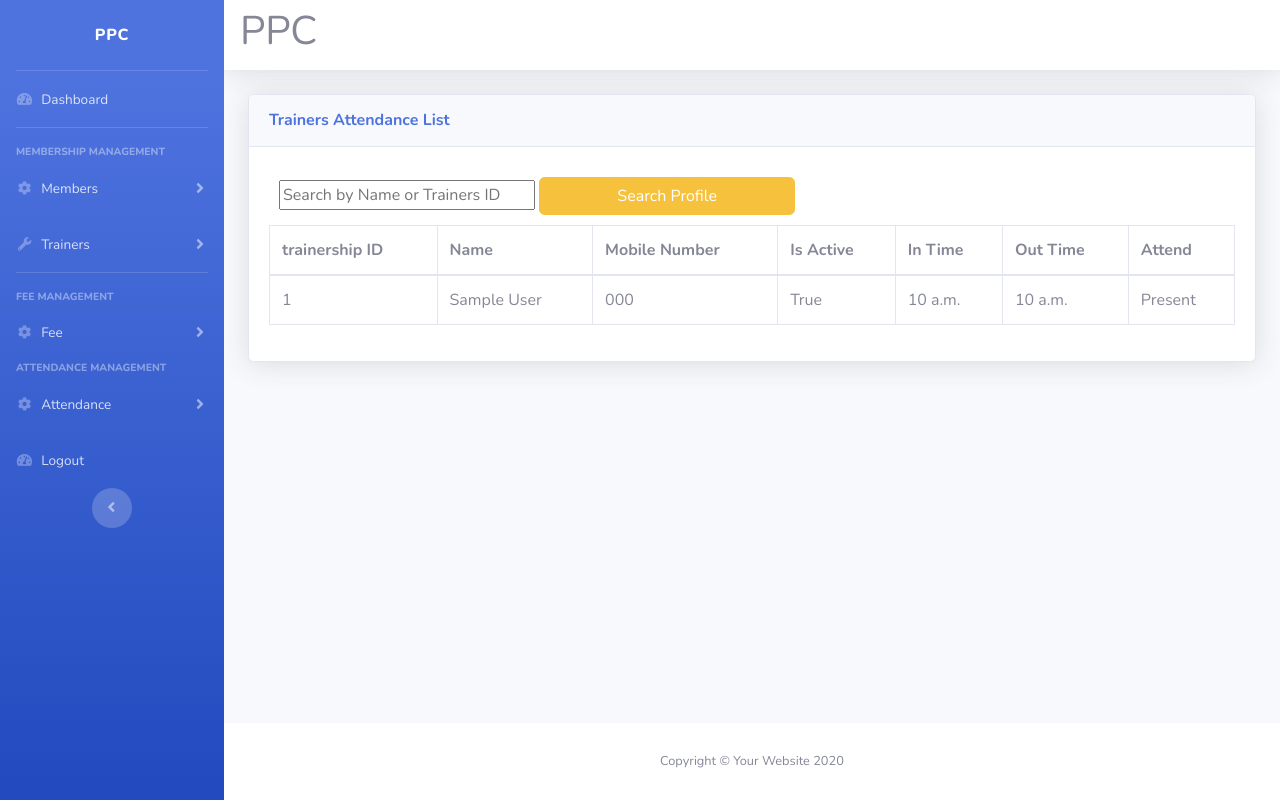
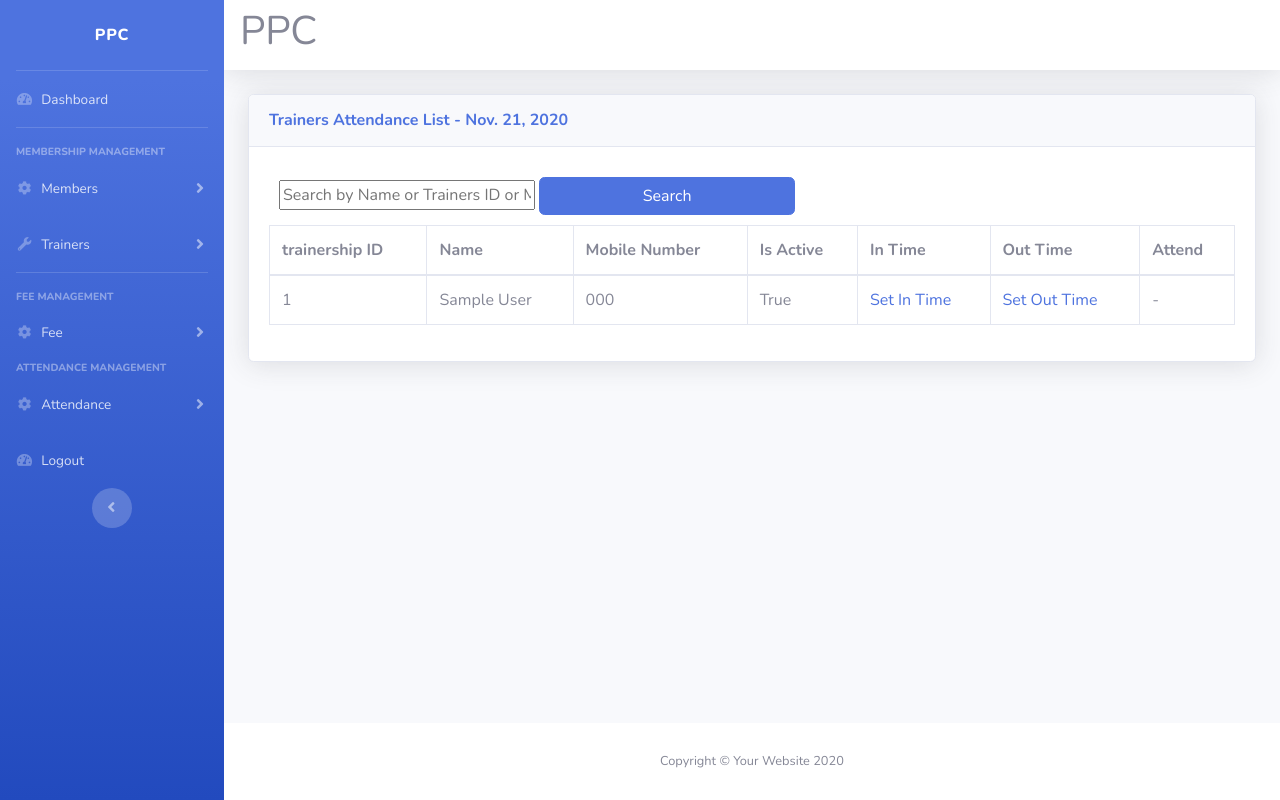
Before and after one commit to rohitgeddam/ppc-durg, a Django app: page /attendance/trainers/ in a window 1280 px wide. Run offline with Django 3.2, Linux system fonts and the light colour scheme; tables that the repository leaves empty hold one stand-in row (values such as "Sample post"); some libraries are stand-ins or nearby versions.

Commit message:
Fix: fix repeated attendance problem

```diff
--- a/attendance/views.py
+++ b/attendance/views.py
@@ -22,6 +22,15 @@ class MemberList(ListView):
     context_object_name = "members_list"
     paginate_by = 20
 
+    def get_context_data(self, **kwargs):
+        # Call the base implementation first to get a context
+        context = super().get_context_data(**kwargs)
+        # Add in a QuerySet of all the books
+
+        context["today"] = datetime.date.today()
+
+        return context
+
     def get_queryset(self):
         query = self.request.GET.get("q")
         if query:
@@ -32,6 +41,8 @@ class MemberList(ListView):
                 | Q(last_name__icontains=query)
                 | Q(membership_id__icontains=query)
                 | Q(full_name__icontains=query)
+                | Q(mobile_number_1__icontains=query)
+                | Q(mobile_number_2__icontains=query)
             )
         else:
             object_list = self.model.objects.all()
@@ -80,6 +91,15 @@ class TrainerList(ListView):
     context_object_name = "trainers_list"
     paginate_by = 20
 
+    def get_context_data(self, **kwargs):
+        # Call the base implementation first to get a context
+        context = super().get_context_data(**kwargs)
+        # Add in a QuerySet of all the books
+
+        context["today"] = datetime.date.today()
+
+        return context
+
     def get_queryset(self):
         query = self.request.GET.get("q")
         if query:
@@ -88,8 +108,10 @@ class TrainerList(ListView):
             ).filter(
                 Q(first_name__icontains=query)
                 | Q(last_name__icontains=query)
-                | Q(trainer_id__icontains=query)
+                | Q(membership_id__icontains=query)
                 | Q(full_name__icontains=query)
+                | Q(mobile_number_1__icontains=query)
+                | Q(mobile_number_2__icontains=query)
             )
         else:
             object_list = self.model.objects.all()
--- a/memberships/models.py
+++ b/memberships/models.py
@@ -14,25 +14,28 @@ class Trainer(models.Model):
     trainer_id = models.CharField(max_length=255, blank=True, null=False)
     first_name = models.CharField(max_length=255, null=False, blank=False)
     last_name = models.CharField(max_length=255, null=False, blank=False)
-    dob = models.DateField(null=False, blank=False, default="2000-05-08")
+    dob = models.DateField()
     home_address = models.CharField(max_length=512, null=False, blank=False)
     mobile_number_1 = models.CharField(max_length=10)
-    mobile_number_2 = models.CharField(max_length=10)
+    mobile_number_2 = models.CharField(max_length=10, null=True, blank=True)
     is_active = models.BooleanField(default=False)
 
     def __str__(self):
         return f"{self.first_name} {self.last_name}"
+
+    class Meta:
+        unique_together = ("first_name", "last_name", "dob", "mobile_number_1")
 
 
 class Member(models.Model):
     membership_id = models.CharField(max_length=255, blank=True, null=False)
     first_name = models.CharField(max_length=255, null=False, blank=False)
     last_name = models.CharField(max_length=255, null=False, blank=False)
-    dob = models.DateField(null=False, blank=False, default="2000-05-08")
+    dob = models.DateField()
     wo_ho_so_do = models.CharField(max_length=255, null=False, blank=False)
     home_address = models.CharField(max_length=512, null=False, blank=False)
     mobile_number_1 = models.CharField(max_length=10)
-    mobile_number_2 = models.CharField(max_length=10)
+    mobile_number_2 = models.CharField(max_length=10, null=True, blank=True)
 
     is_active = models.BooleanField(default=False)
     trainer = models.ForeignKey(
@@ -41,6 +44,9 @@ class Member(models.Model):
 
     def __str__(self):
         return f"{self.first_name} {self.last_name}"
+
+    class Meta:
+        unique_together = ("first_name", "last_name", "dob", "mobile_number_1")
 
 
 @receiver(post_save, sender=Member)
@@ -107,6 +113,9 @@ class Disease(models.Model):
     def __str__(self):
         return f"{self.disease} - {self.member.first_name} {self.member.last_name}"
 
+    class Meta:
+        unique_together = ("member", "disease")
+
 
 @receiver(post_save, sender=Disease)
 def post_disease_handler(sender, instance, created, **kwargs):
@@ -135,6 +144,9 @@ class Goal(models.Model):
 
     def __str__(self):
         return f"{self.member.first_name + ' ' + self.member.last_name} - {self.goal}"
+
+    class Meta:
+        unique_together = ("member", "goal")
 
 
 class GeneralExamination(models.Model):
--- a/templates/portal/attendance/trainer_list.html
+++ b/templates/portal/attendance/trainer_list.html
@@ -11,7 +11,7 @@
 
     <div class="card shadow mb-4">
         <div class="card-header py-3">
-            <h6 class="m-0 font-weight-bold text-primary">Trainers Attendance List</h6>
+            <h6 class="m-0 font-weight-bold text-primary">Trainers Attendance List  -  {{today}}</h6>
         </div>
 
         <div class="card-body">
@@ -19,9 +19,9 @@
             <div class="table-responsive">
 
                     <form method='GET' class="search_box">
-                        <input type='text' name='q' value='{{ request.GET.q }}' placeholder="Search by Name or Trainers ID">
+                        <input type='text' name='q' value='{{ request.GET.q }}' placeholder="Search by Name or Trainers ID or Mobile number">
 
-                        <input class="btn btn-warning" type='submit' value="Search Profile">
+                        <input class="btn btn-primary" type='submit' value="Search">
                     </form>
 
                 <table class="table table-bordered" id="dataTable" width="100%" cellspacing="0">
@@ -40,7 +40,22 @@
 
                     <tbody>
                         {% for trainer in trainers_list %}
+                          {% if trainer.trainer_attendance.last.sheet.date < today %}
+                          <tr>
+                            <td>{{trainer.trainer_id}}</td>
+                            <td>{{trainer.first_name}} {{trainer.last_name}}</td>
+                            <td>{{trainer.mobile_number_1}}</td>
+                            <td>{{trainer.is_active}}</td>
 
+                            <td><a href="{% url 'trainer_attend' trainer.pk%}">Set In Time</a></td>
+
+                            <td><a href="{% url 'trainer_attend_out' trainer.pk%}">Set Out Time</a></td>
+
+                            <td> - </td>
+
+
+                          </tr>
+                          {% else %}
                             <tr>
                                 <td>{{trainer.trainer_id}}</td>
                                 <td>{{trainer.first_name}} {{trainer.last_name}}</td>
@@ -64,6 +79,7 @@
 
                             </tr>
 
+                          {% endif %}
                         {% endfor%}
 
                     </tbody>
--- a/templates/portal/dashboard.html
+++ b/templates/portal/dashboard.html
@@ -50,7 +50,6 @@
     </div>
 
     <div class="row">
-        {% if attendance_started %}
         <div class="col-xl-3 col-md-6 mb-4">
             <div class="card border-left-info shadow h-100 py-2">
                 <div class="card-body">
@@ -112,7 +111,6 @@
         <!-- Pending Requests Card Example -->
 
 
-        {% endif %}
     </div>
 
     <div class="row">
--- a/templates/portal/fee/list.html
+++ b/templates/portal/fee/list.html
@@ -19,9 +19,9 @@
             <div class="table-responsive">
 
                     <form method='GET' class="search_box">
-                        <input type='text' name='q' value='{{ request.GET.q }}' placeholder="Search by Name or Membership ID">
+                        <input type='text' name='q' value='{{ request.GET.q }}' placeholder="Search by Name or Membership ID or Mobile number">
 
-                        <input class="btn btn-warning" type='submit' value="Search Profile">
+                        <input class="btn btn-primary" type='submit' value="Search">
                     </form>
 
                 <table class="table table-bordered" id="dataTable" width="100%" cellspacing="0">
--- a/templates/portal/members/list.html
+++ b/templates/portal/members/list.html
@@ -18,7 +18,7 @@
             <div class="table-responsive">
 
                     <form method='GET' class="search_box">
-                        <input type='text' name='q' value='{{ request.GET.q }}' placeholder="Search by Name or Membership ID">
+                        <input type='text' name='q' value='{{ request.GET.q }}' placeholder="Search by Name or Membership ID or Mobile number">
                         <input class="btn btn-warning" type='submit' value="Search Profile">
                     </form>
 
```
Also changed, not shown: memberships/forms.py (+9 -3 lines), portal/views.py (+16 -5 lines), templates/portal/attendance/member_list.html (+55 -3 lines), memberships/migrations/0023_auto_20201124_0512.py (added).
